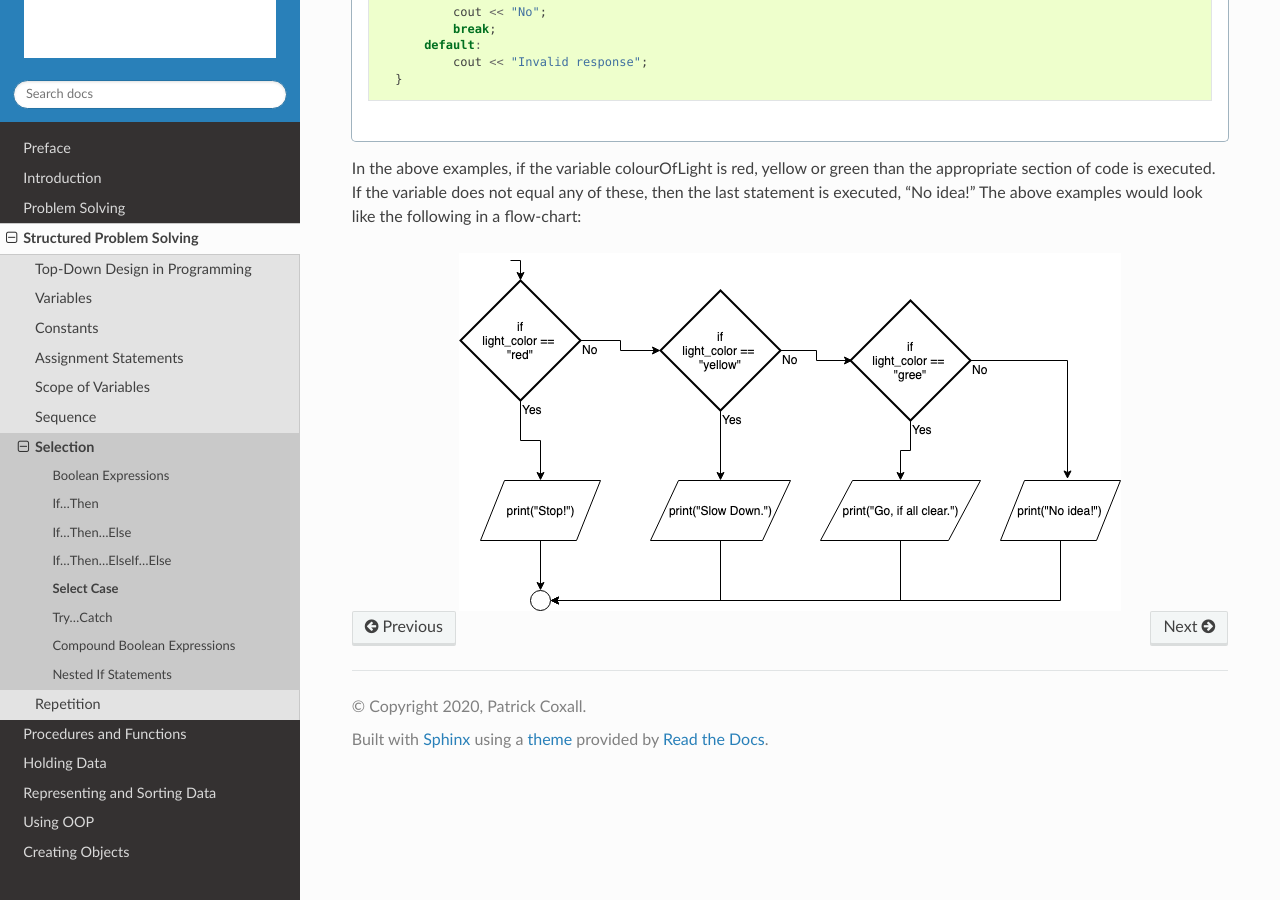
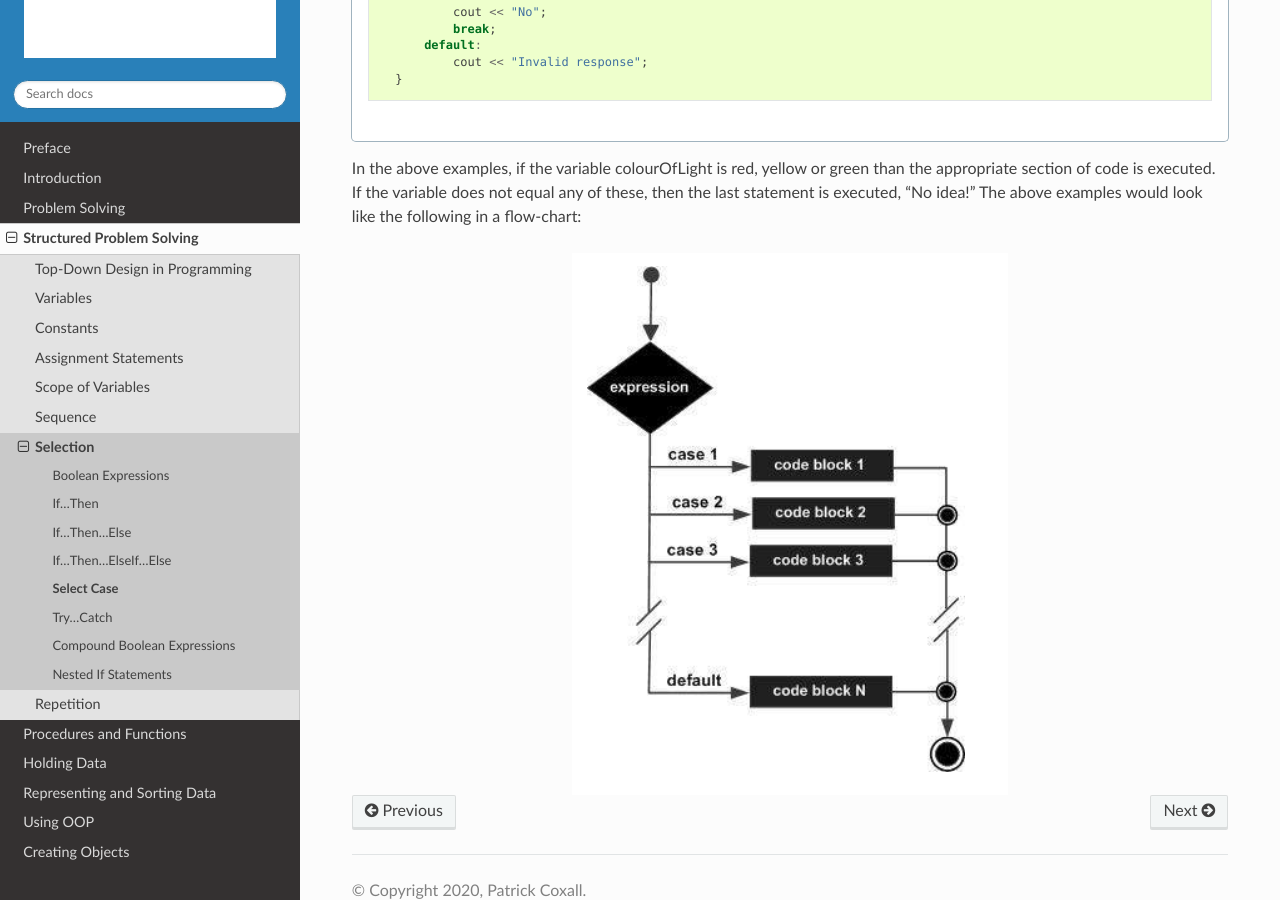
Before and after one commit to Mr-Coxall/Computer-Based-Problem-Solving, a Sphinx documentation site: the page built from docs/structured-problem-solving/select-case.rst, in a window 1280 px wide and 900 px high, scrolled down 963 px. Built offline with Sphinx 7.4.7 and the Read the Docs theme 2.0.0, drawn with Linux system fonts in a browser that asks for light colours; pages that are not in the unit, such as notebooks, are missing from menus.

```diff
--- a/docs/structured-problem-solving/select-case.rst
+++ b/docs/structured-problem-solving/select-case.rst
@@ -114,6 +114,6 @@ An example of what this would look like in a specific programming language is:
 
 In the above examples, if the variable colourOfLight is red, yellow or green than the appropriate section of code is executed. If the variable does not equal any of these, then the last statement is executed, “No idea!” The above examples would look like the following in a flow-chart:
 
-.. image:: ./images/if-then-elseif-else.png
-   :alt: If…Then…ElseIf…Else flowchart
+.. image:: ./images/select-case.png
+   :alt: Select…Case flowchart
    :align: center
```
Also changed, not shown: docs/structured-problem-solving/images/select-case.png (added).
